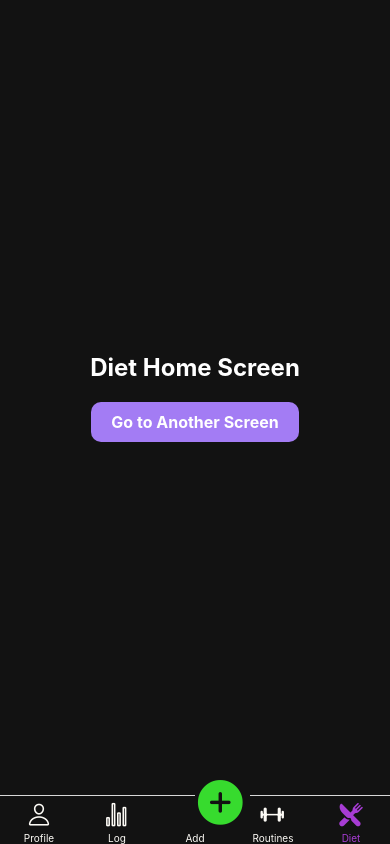
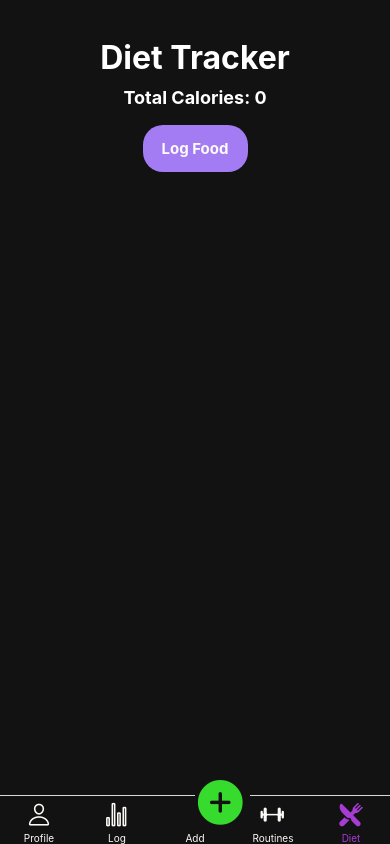
Before and after one commit to ryansevidal/FitnessTrackerApp, a React Native app: screen /Diet in a window 390 px wide. Built offline with nearby package versions, Linux system fonts and the light colour scheme.

Commit message:
diet screen

```diff
--- a/DietScreen.js
+++ b/DietScreen.js
@@ -1,70 +1,148 @@
-import React from 'react';
-import { View, Text, StyleSheet, TouchableOpacity } from 'react-native';
-import { createStackNavigator } from '@react-navigation/stack';
+import React, { useState } from 'react';
+import { View, Text, Button, Modal, TextInput, FlatList, StyleSheet, TouchableOpacity } from 'react-native';
 
-const Stack = createStackNavigator();
+const DietScreen = () => {
+  const [foodLog, setFoodLog] = useState([]);
+  const [isModalVisible, setModalVisible] = useState(false);
+  const [foodName, setFoodName] = useState('');
+  const [calories, setCalories] = useState('');
 
-const DietHomeScreen = ({ navigation }) => {
-  const handleButtonPress = () => {
-    navigation.navigate('DietAnotherScreen');
+  const toggleModal = () => {
+    setModalVisible(!isModalVisible);
   };
+
+  const addFoodEntry = () => {
+    if (foodName && calories) {
+      setFoodLog([...foodLog, { foodName, calories }]);
+      setFoodName('');
+      setCalories('');
+      toggleModal();
+    }
+  };
+
+  const totalCalories = foodLog.reduce((total, item) => total + parseFloat(item.calories), 0);
 
   return (
     <View style={styles.container}>
-      <Text style={styles.text}>Diet Home Screen</Text>
-      <TouchableOpacity style={styles.button} onPress={handleButtonPress}>
-        <Text style={styles.buttonText}>Go to Another Screen</Text>
+      <View style={styles.headerWrapper}>
+        <Text style={styles.headerText}>Diet Tracker</Text>
+        <Text style={styles.totalCalories}>Total Calories: {totalCalories}</Text>
+      </View>
+      <TouchableOpacity
+        style={styles.textWrapper}
+        onPress={toggleModal}
+      >
+        <Text style={styles.buttonText}>Log Food</Text>
       </TouchableOpacity>
+      <FlatList
+        data={foodLog}
+        keyExtractor={(item, index) => index.toString()}
+        renderItem={({ item }) => (
+          <View style={styles.foodEntry}>
+            <Text style={styles.foodEntryText}>{item.foodName}</Text>
+            <Text style={styles.foodEntryText}>Calories: {item.calories}</Text>
+          </View>
+        )}
+      />
+
+      <Modal animationType="slide" transparent={true} visible={isModalVisible}>
+        <View style={styles.modal}>
+          <View style={styles.modalContent}>
+            <Text style={styles.modalHeading}>Log Food</Text>
+            <TextInput
+              style={styles.input}
+              placeholder="Food Name"
+              value={foodName}
+              onChangeText={(text) => setFoodName(text)}
+            />
+            <TextInput
+              style={styles.input}
+              placeholder="Calories"
+              value={calories}
+              onChangeText={(text) => setCalories(text)}
+              keyboardType="numeric"
+            />
+            <Button title="Add" onPress={addFoodEntry} />
+            <Button title="Cancel" onPress={toggleModal} />
+          </View>
+        </View>
+      </Modal>
     </View>
-  );
-};
-
-const DietAnotherScreen = () => (
-  <View style={styles.container}>
-    <Text style={styles.text}>Diet Another Screen</Text>
-  </View>
-);
-
-const DietScreen = () => {
-  return (
-    <Stack.Navigator>
-      <Stack.Screen
-        name="DietHomeScreen"
-        component={DietHomeScreen}
-        options={{ headerShown: false }}
-      />
-      <Stack.Screen
-        name="DietAnotherScreen"
-        component={DietAnotherScreen}
-        options={{ headerShown: false }}
-      />
-    </Stack.Navigator>
   );
 };
 
 const styles = StyleSheet.create({
   container: {
     flex: 1,
+    padding: 20,
+    paddingBottom: 0,
+    backgroundColor: '#121212',
+  },
+  headerWrapper: {
+    alignItems: 'center',
+    marginTop: '5%',
+    marginBottom: '5%',
+  },
+  headerText: {
+    color: '#ffffff',
+    fontSize: 32,
+    fontWeight: 'bold',
+  },
+  totalCalories: {
+    color: '#ffffff',
+    fontSize: 18,
+    fontWeight: 'bold',
+    marginTop: 10,
+  },
+  textWrapper: {
+    width: '30%',
+    height: '6%',
+    backgroundColor: '#a37cf4',
+    padding: 5,
+    borderRadius: 20,
+    marginBottom: 20,
+    alignSelf: 'center',
+    alignItems: 'center',
+    justifyContent: 'center',
+  },
+  buttonText: {
+    color: '#fdfbf6',
+    fontSize: 15,
+    fontWeight: 'bold',
+    marginBottom: 4,
+    marginTop: 4,
+  },
+  foodEntry: {
+    backgroundColor: '#d7d8d8',
+    padding: 10,
+    borderRadius: 10,
+    marginBottom: 10,
+  },
+  foodEntryText: {
+    color: '#000',
+  },
+  modal: {
+    flex: 1,
     justifyContent: 'center',
     alignItems: 'center',
-    backgroundColor: '#121212',
+    backgroundColor: 'transparent',
   },
-  text: {
-    color: '#ffffff',
-    fontSize: 24,
-    fontWeight: 'bold',
+  modalContent: {
+    backgroundColor: '#fff',
+    padding: 20,
+    borderRadius: 10,
+    width: '80%',
+    alignItems: 'center',
   },
-  button: {
-    marginTop: 20,
-    backgroundColor: '#a37cf4',
-    paddingVertical: 10,
-    paddingHorizontal: 20,
-    borderRadius: 10,
+  modalHeading: {
+    fontSize: 20,
+    marginBottom: 10,
   },
-  buttonText: {
-    color: '#ffffff',
-    fontSize: 16,
-    fontWeight: 'bold',
+  input: {
+    width: '80%',
+    padding: 10,
+    marginBottom: 10,
+    borderBottomWidth: 1,
   },
 });
 
```
